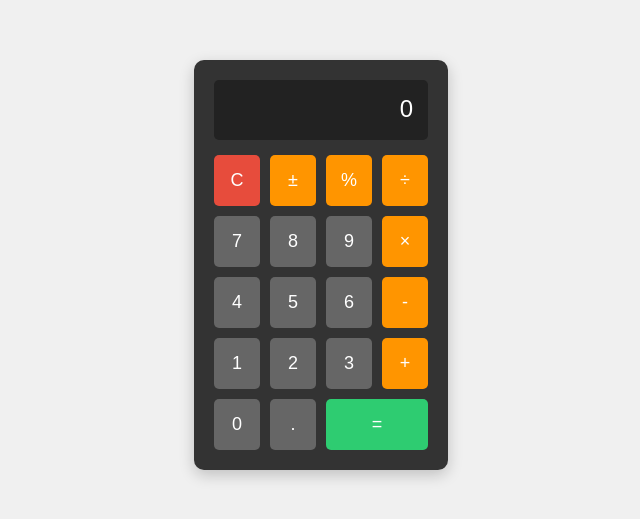
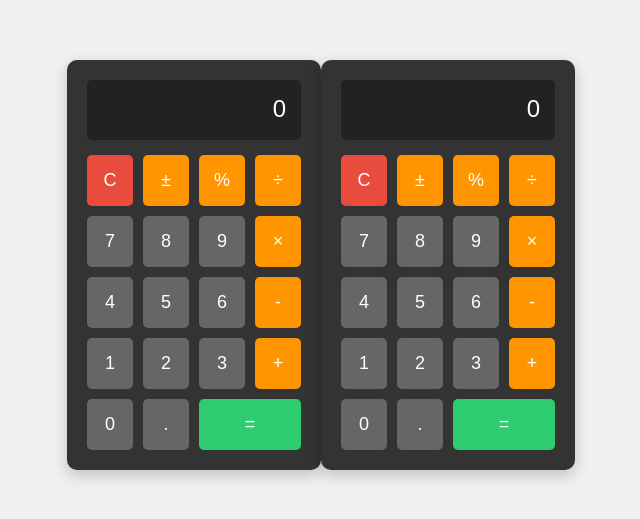
Before and after one commit to Aditya74773/calculatorhii, a plain HTML site: page index.html in a window 1280 px wide. Shown: the part 135-654 px from the top of the page, without its empty margins (319-959 px from the left). Drawn offline with Linux system fonts and the light colour scheme.

Commit message:
Update index.html

```diff
--- a/index.html
+++ b/index.html
@@ -35,3 +35,39 @@
     <script src="script.js"></script>
 </body>
 </html>
+<!DOCTYPE html>
+<html lang="en">
+<head>
+    <meta charset="UTF-8">
+    <meta name="viewport" content="width=device-width, initial-scale=1.0">
+    <title>Interactive Calculator</title>
+    <link rel="stylesheet" href="style.css">
+</head>
+<body>
+    <div class="calculator">
+        <div class="display">0</div>
+        <div class="buttons">
+            <button class="clear">C</button>
+            <button class="operator">±</button>
+            <button class="operator">%</button>
+            <button class="operator">÷</button>
+            <button>7</button>
+            <button>8</button>
+            <button>9</button>
+            <button class="operator">×</button>
+            <button>4</button>
+            <button>5</button>
+            <button>6</button>
+            <button class="operator">-</button>
+            <button>1</button>
+            <button>2</button>
+            <button>3</button>
+            <button class="operator">+</button>
+            <button>0</button>
+            <button>.</button>
+            <button class="equals" style="grid-column: span 2;">=</button>
+        </div>
+    </div>
+    <script src="script.js"></script>
+</body>
+</html>
```
